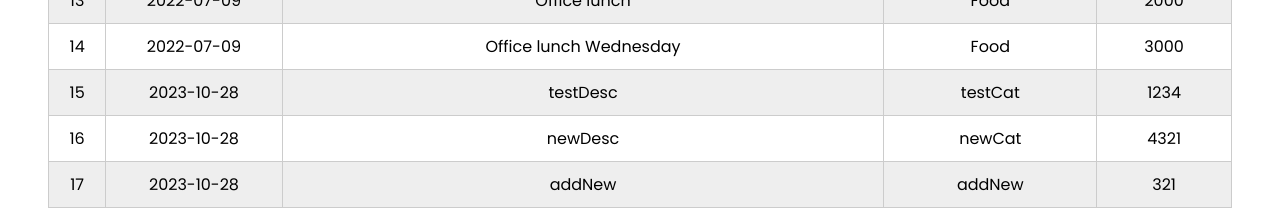
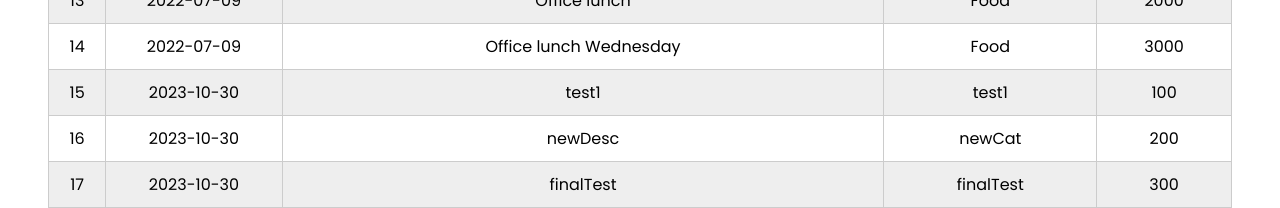
Before and after one commit to githinjisamson1/phase-2-week-1-bank-of-flatiron, a React (Create React App) app: page / in a window 1280 px wide. Shown: the part 934-1142 px from the top of the page. Built offline with nearby package versions, Linux system fonts and the light colour scheme; data requests are answered from the project's data file.

Commit message:
Test working of db.json

```diff
--- a/db.json
+++ b/db.json
@@ -99,24 +99,24 @@
       "id": 14
     },
     {
-      "date": "2023-10-28",
-      "description": "testDesc",
-      "category": "testCat",
-      "amount": "1234",
+      "date": "2023-10-30",
+      "description": "test1",
+      "category": "test1",
+      "amount": "100",
       "id": 15
     },
     {
-      "date": "2023-10-28",
+      "date": "2023-10-30",
       "description": "newDesc",
       "category": "newCat",
-      "amount": "4321",
+      "amount": "200",
       "id": 16
     },
     {
-      "date": "2023-10-28",
-      "description": "addNew",
-      "category": "addNew",
-      "amount": "321",
+      "date": "2023-10-30",
+      "description": "finalTest",
+      "category": "finalTest",
+      "amount": "300",
       "id": 17
     }
   ]
--- a/src/App.js
+++ b/src/App.js
@@ -32,7 +32,7 @@ const App = () => {
         // user-experience/show page after 3 sec
         setTimeout(() => {
           setIsLoading(false);
-        }, 1500);
+        }, 1000);
       })
       .catch((err) => {
         // fetch error
@@ -88,11 +88,11 @@ const App = () => {
 
     // TODO: clear form values upon form submission
     // !!will change controlled input
-    // setFormData({
-    //   date: "",
-    //   description: "",
-    //   category: "",
-    // });
+    setFormData({
+      date: "",
+      description: "",
+      category: "",
+    });
   };
 
   // !handle searching recentTransactions
--- a/src/components/table/Table.jsx
+++ b/src/components/table/Table.jsx
@@ -6,7 +6,7 @@ const Table = ({ transactions, filter }) => {
   // !show records based on category
   if (filter) {
     transactions = transactions.filter((transaction) => {
-      return transaction.category.toLowerCase() === filter.toLowerCase()
+      return transaction.category.toLowerCase() === filter.toLowerCase();
     });
   }
   return (
```
